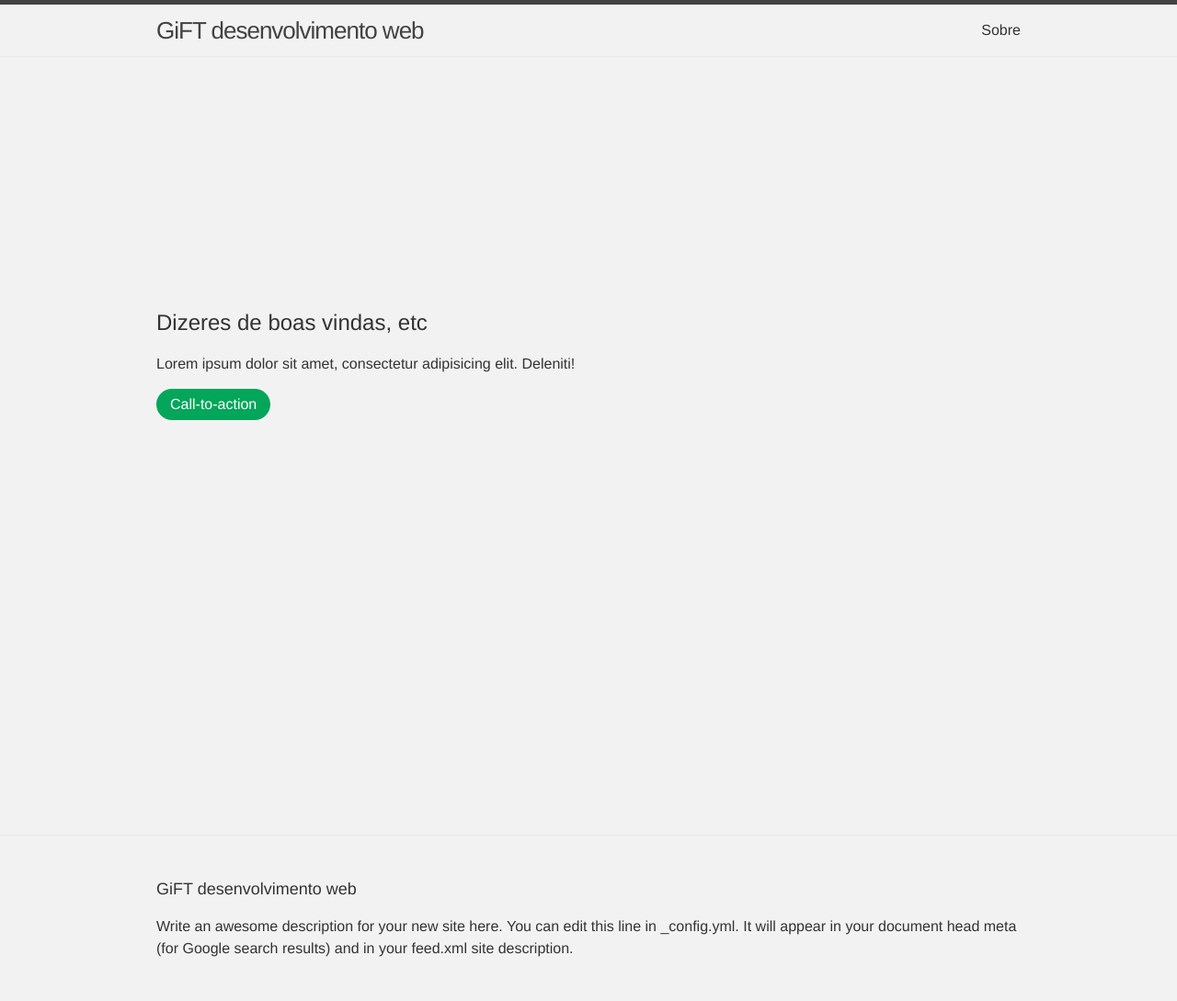
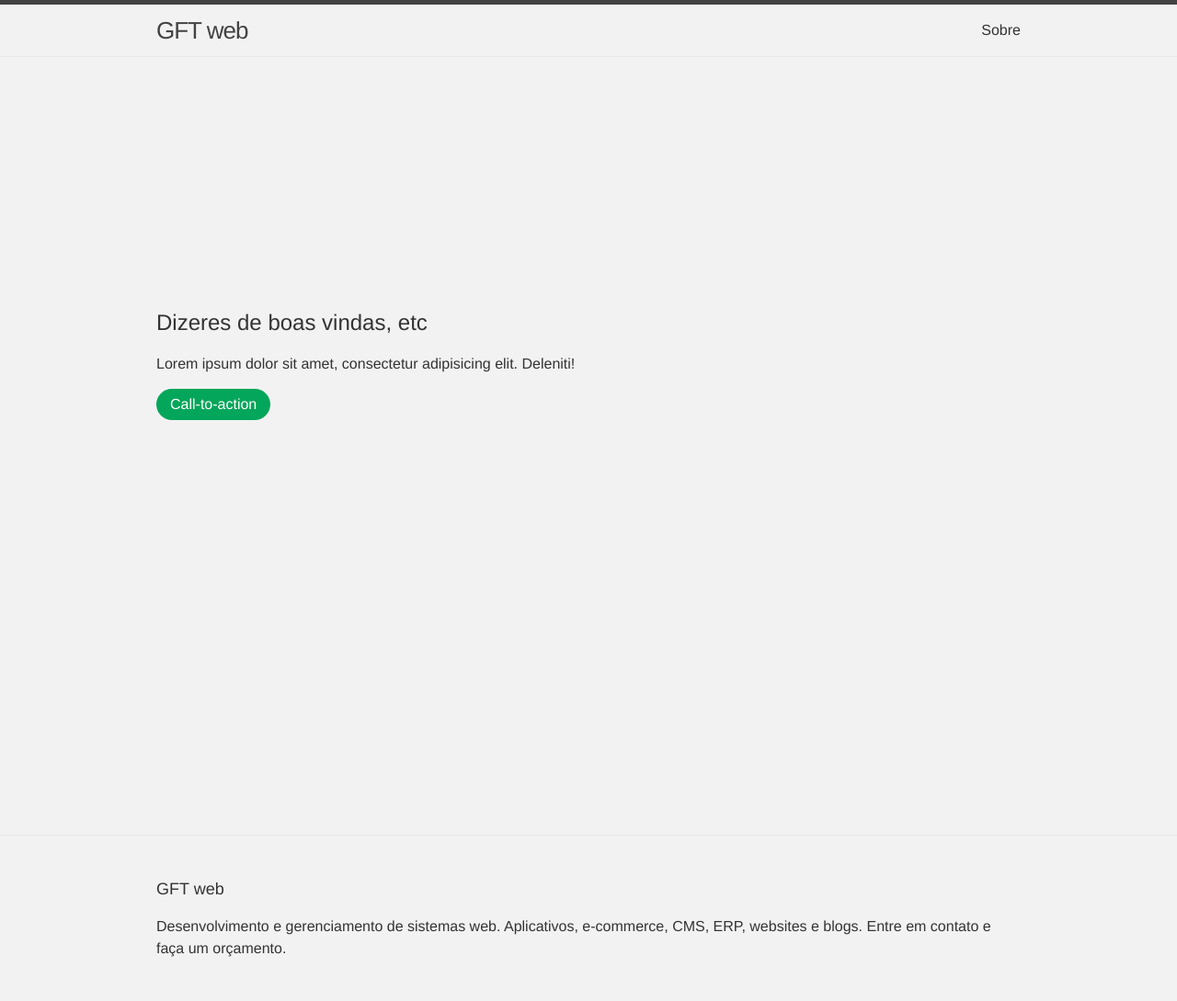
Before and after one commit to agenciagift/agenciagift.github.io, a Jekyll site: the page built from index.html, in a window 1280 px wide. Shown: the whole page at 92% size. Built offline with Jekyll 4.4.1, drawn with Linux system fonts in a browser that asks for light colours.

Commit message:
Correção do alertas do Jekyll

```diff
--- a/_config.yml
+++ b/_config.yml
@@ -1,10 +1,8 @@
-title: GiFT desenvolvimento web
+title: GFT web
 description: >
-  Write an awesome description for your new site here. You can edit this
-  line in _config.yml. It will appear in your document head meta (for
-  Google search results) and in your feed.xml site description.
+  Desenvolvimento e gerenciamento de sistemas web. Aplicativos, e-commerce, CMS, ERP, websites e blogs. Entre em contato e faça um orçamento.
 baseurl: "" # the subpath of your site, e.g. /blog
-url: "http://gft.com.br"
+url: "http://agenciagft.com"
 
 # Build settings
 markdown: kramdown
@@ -14,7 +12,7 @@
   - README.md
   - desktop.ini
 
-gems:
+plugins:
   - jekyll-coffeescript
 
 collections:
--- a/_sass/_mixins.sass
+++ b/_sass/_mixins.sass
@@ -31,7 +31,7 @@
         @content
 
 =variant($valueName)
-    $result: split-braces(#{&})
+    $result: split-braces("#{&}")
     @at-root [#{$result}~="#{$valueName}"]
         @content
 
```
